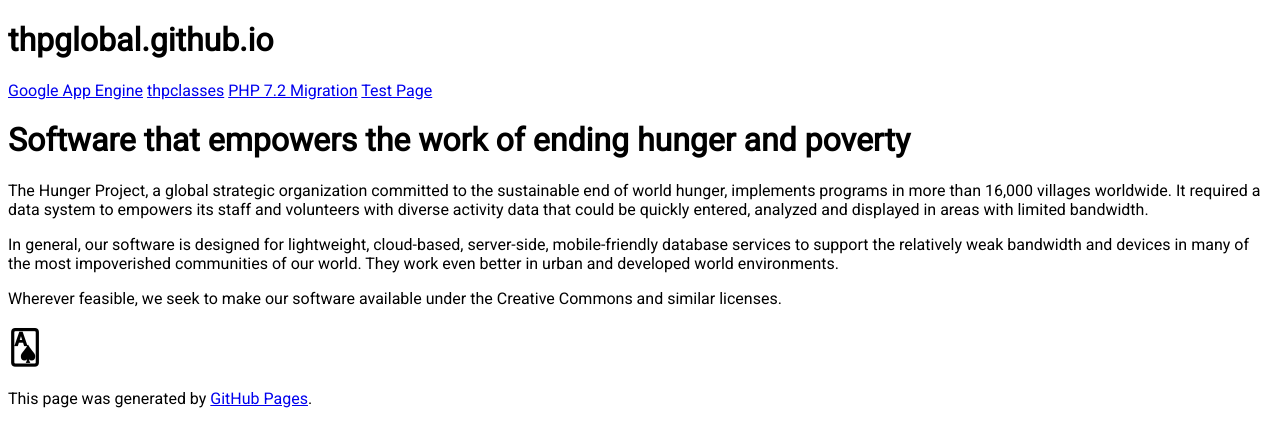
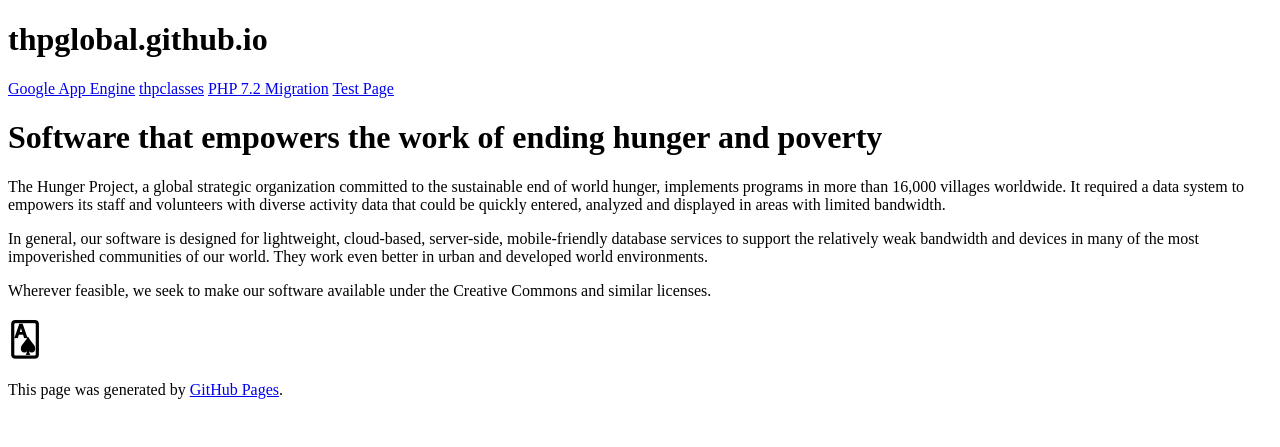
Before and after one commit to thpglobal/thpglobal.github.io, a Jekyll site: the page built from README.md, in a window 1280 px wide. Shown: the top 447 px of the page. Built offline with Jekyll 4.4.1, drawn with Linux system fonts in a browser that asks for light colours; some web fonts are replaced; our own code applies the rules of GitHub Pages for plain Markdown files; the repository's description, which GitHub fills in, is left out.

Commit message:
Update default.html

```diff
--- a/_layouts/default.html
+++ b/_layouts/default.html
@@ -8,8 +8,8 @@
     <meta name="theme-color" content="#157878">
     <meta name="apple-mobile-web-app-status-bar-style" content="black-translucent">
 	  <style>
-		  @import url('https://fonts.googleapis.com/css?family=Roboto');
-		  body {font-family:Roboto;}
+		  @import url('https://fonts.googleapis.com/css?family=Noto');
+		  body {font-family:Noto;}
 	  </style>
 <!--    <link rel="stylesheet" href="{{ '/assets/css/style.css?v=' | append: site.github.build_revision | relative_url }}"> -->
   </head>
```
